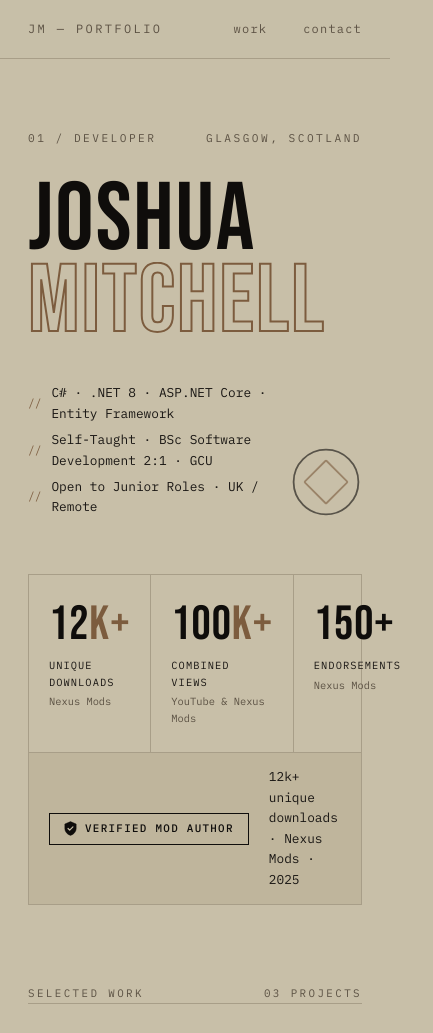
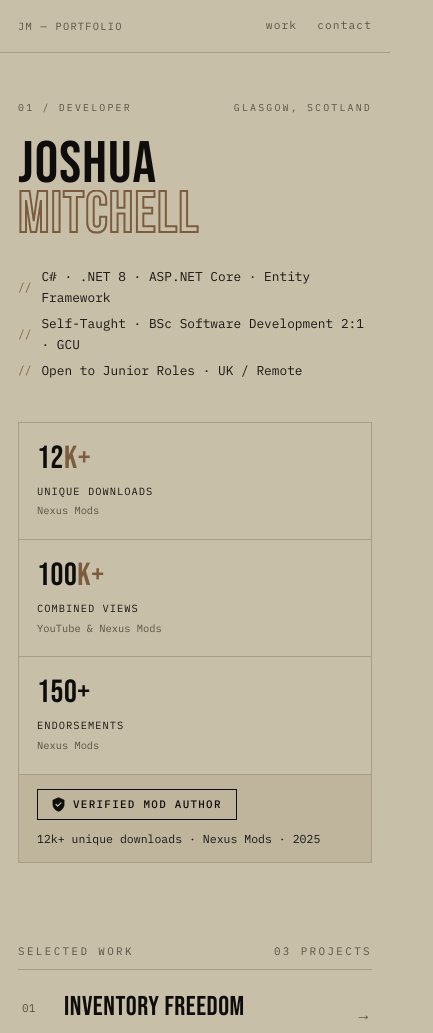
Before and after one commit to JoshuaMitchellDev/JoshuaMitchellDev.github.io, a website built with Vite: page index.html in a window 390 px wide. Shown: the top 1033 px of the page, 433 px wide, since content can reach past the window. Built offline with nearby package versions, Linux system fonts and the light colour scheme.

Commit message:
mobile responsiveness added

```diff
--- a/src/style.css
+++ b/src/style.css
@@ -277,3 +277,55 @@ footer span {
 ::-webkit-scrollbar { width: 5px; }
 ::-webkit-scrollbar-track { background: var(--bg); }
 ::-webkit-scrollbar-thumb { background: var(--border); }
+
+/* ── Mobile ──────────────────────────────────────── */
+@media (max-width: 768px) {
+
+  :root { --pad: 18px; }
+
+  /* Nav */
+  .nav-inner { height: 52px; }
+  .nav-id { font-size: 0.65rem; letter-spacing: 0.12em; }
+  .nav-links { gap: 20px; }
+  .nav-links a { font-size: 0.7rem; }
+
+  /* Hero */
+  .hero { padding-top: 100px; padding-bottom: 40px; }
+  .hero-meta { margin-bottom: 24px; }
+  .hero-meta span { font-size: 0.62rem; }
+  .name-line span { font-size: clamp(56px, 16vw, 96px); }
+  .name-block { margin-bottom: 28px; }
+  .hero-bottom { flex-direction: column; gap: 24px; align-items: flex-start; }
+  .hero-mark { display: none; }
+
+  /* Stats — stack to single column */
+  .stats { grid-template-columns: 1fr; }
+  .stat { border-right: none; border-bottom: 1px solid var(--border); padding: 20px 18px; }
+  .stat:last-child { border-bottom: none; }
+  .stat-num { font-size: 2.4rem; }
+
+  /* Verified bar */
+  .verified-bar { flex-direction: column; align-items: flex-start; gap: 10px; padding: 14px 18px; }
+  .verified-text { font-size: 0.72rem; }
+
+  /* Projects */
+  .section-row { margin-bottom: 8px; }
+  .project { padding: 24px 4px; gap: 16px; }
+  .project:hover { padding-left: 4px; padding-right: 4px; margin: 0; }
+  .p-name { font-size: 2rem; }
+  .p-desc { font-size: 0.88rem; }
+
+  /* About section — stack vertically */
+  .about-section { padding: 28px 20px; }
+  .about-inner { flex-direction: column; align-items: flex-start; gap: 28px; }
+  .about-text-block { max-width: 100%; }
+  .about-links { flex-direction: row; flex-wrap: wrap; align-self: auto; justify-content: flex-start; }
+  .about-link { padding: 8px 14px; }
+}
+
+/* ── Small mobile ─────────────────────────────────── */
+@media (max-width: 480px) {
+  .name-line span { font-size: clamp(48px, 15vw, 72px); }
+  .stat-num { font-size: 2rem; }
+  .p-name { font-size: 1.7rem; }
+}
```
